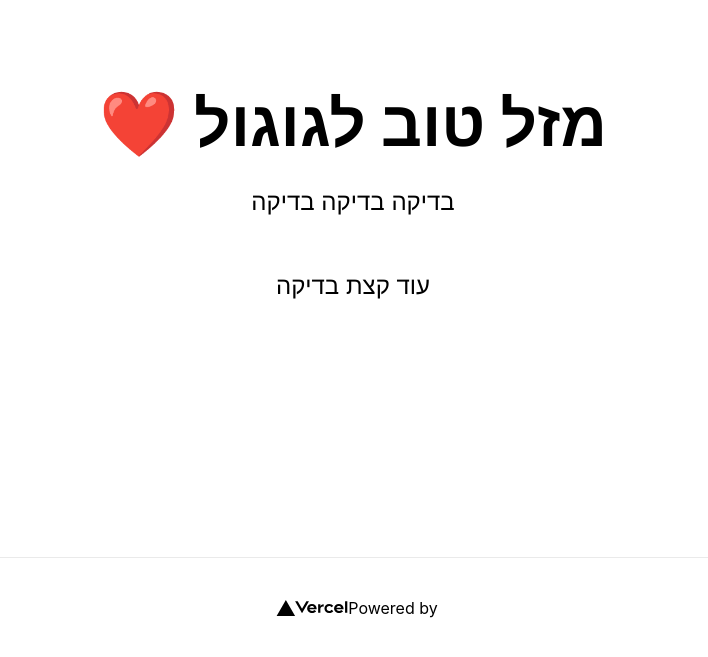
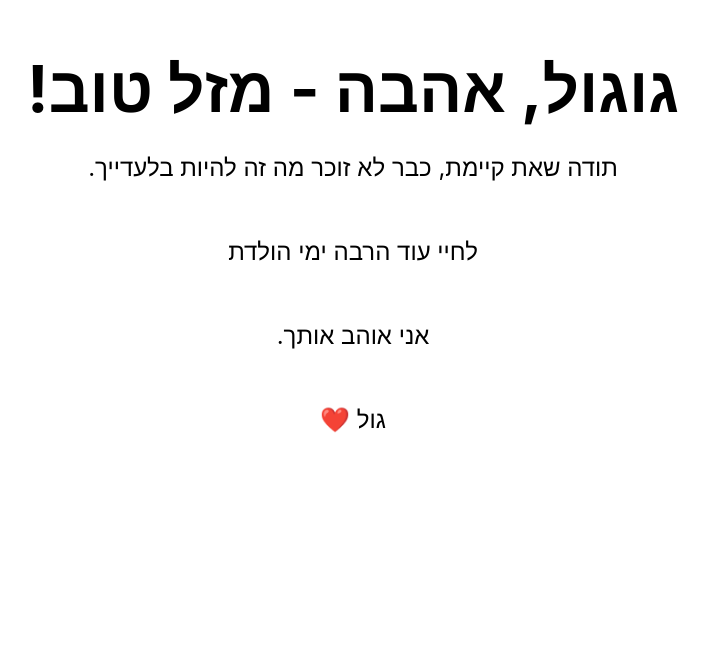
Before and after one commit to moshekatz/gulgul-celebrations, a Next.js app: page / in a window 1280 px wide. Shown: the part 143-800 px from the top of the page, without its empty margins (379-1087 px from the left). Built offline with nearby package versions, Linux system fonts and the light colour scheme.

Commit message:
desc changes

```diff
--- a/pages/index.js
+++ b/pages/index.js
@@ -13,30 +13,25 @@ export default function Home() {
 
       <main className={styles.main}>
         <h1 className={styles.title}>
-          מזל טוב לגוגול ❤️
+          גוגול, אהבה - מזל טוב!
         </h1>
 
         <p className={styles.description}>
-          בדיקה בדיקה בדיקה
+          תודה שאת קיימת, כבר לא זוכר מה זה להיות בלעדייך.
         </p>
 
         <p className={styles.description}>
-          עוד קצת בדיקה
+          לחיי עוד הרבה ימי הולדת
+        </p>
+
+        <p className={styles.description}>
+          אני אוהב אותך.
+        </p>
+
+        <p className={styles.description}>
+          גול ❤️
         </p>
       </main>
-
-      <footer className={styles.footer}>
-        <a
-          href="https://vercel.com?utm_source=create-next-app&utm_medium=default-template&utm_campaign=create-next-app"
-          target="_blank"
-          rel="noopener noreferrer"
-        >
-          Powered by{' '}
-          <span className={styles.logo}>
-            <Image src="/vercel.svg" alt="Vercel Logo" width={72} height={16} />
-          </span>
-        </a>
-      </footer>
     </div>
   )
 }
```
